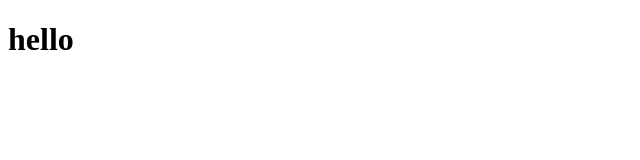
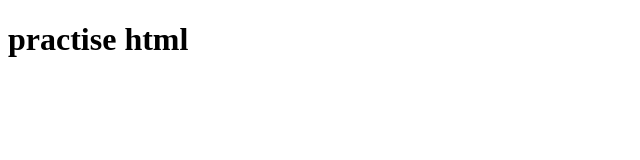
Before and after one commit to astrogabriella/astrogabriella.github.io, a plain HTML site: page exercise/practise.html in a window 1280 px wide. Shown: the whole page, without its empty margins (0-640 px from the left). Drawn offline with Linux system fonts and the light colour scheme.

Commit message:
name changes

```diff
--- a/index.html
+++ b/exercise/practise.html
@@ -3,9 +3,9 @@
 <head>
     <meta charset="UTF-8">
     <meta name="viewport" content="width=device-width, initial-scale=1.0">
-    <title>Document</title>
+    <title>Practise html</title>
 </head>
 <body>
-    <h1>hello</h1>
+    <h1>practise html </h1>
 </body>
 </html>
```
Also changed, not shown: test website/index.html (+2 -0 lines), 1 other file.
